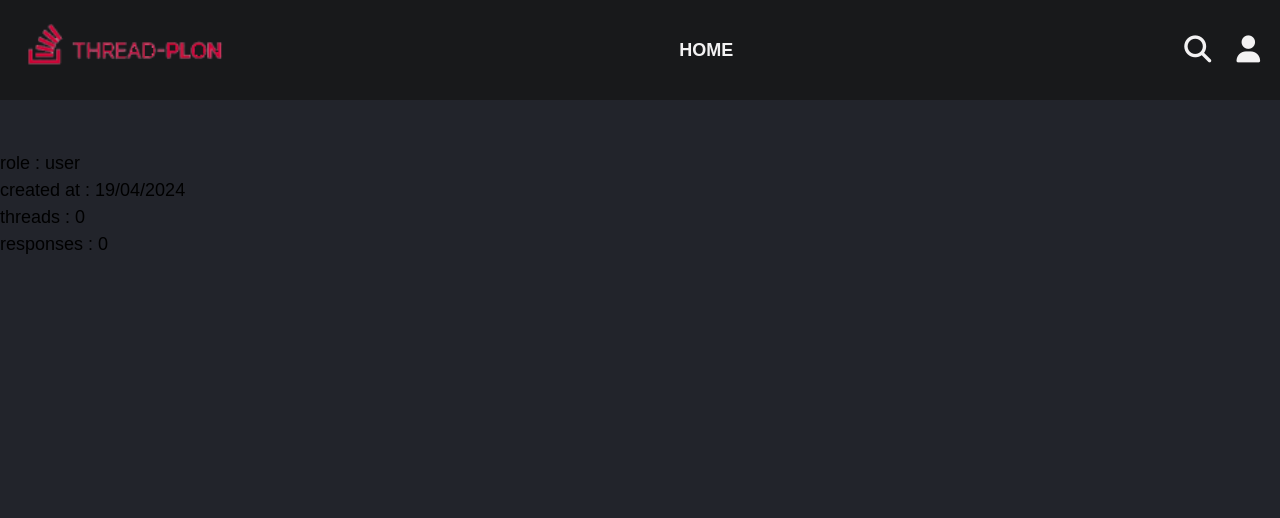
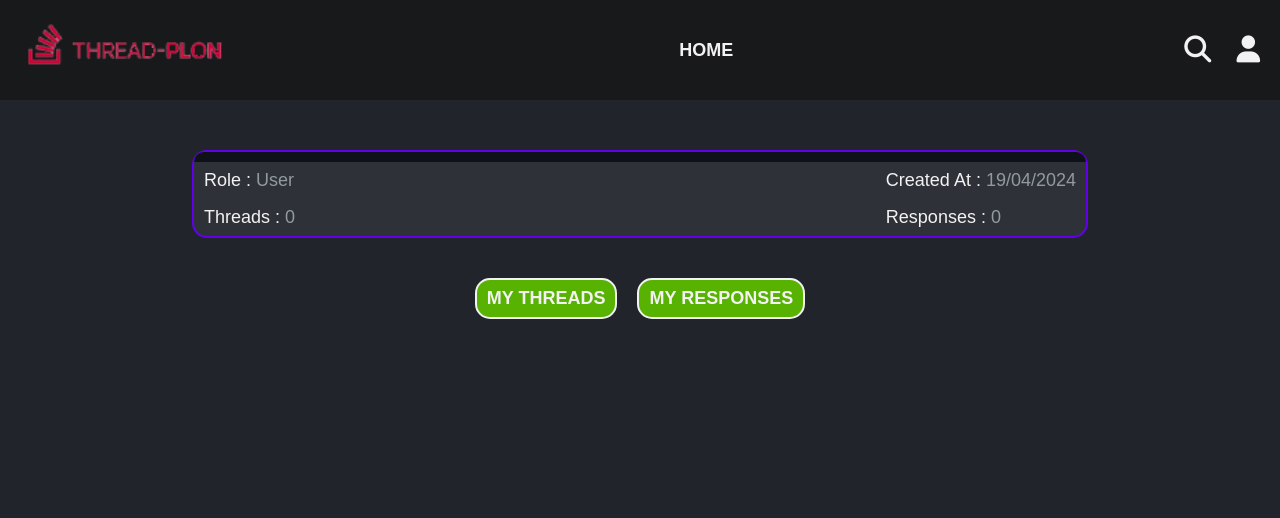
Before and after one commit to M0orph3us/Brief_Six, a Symfony app: template templates/user/index.html.twig in a window 1280 px wide. Shown: the top 518 px of the page. Run offline with Twig, Linux system fonts and the light colour scheme; the template is opened without the code that fills it, so the values that code supplies are empty; style sheets or scripts are compiled from the project's sources; some libraries are stand-ins or nearby versions.

Commit message:
add formType for thread and response, add responses & threads by user on user_profil

```diff
--- /dev/null
+++ b/assets/js/user_profil.js
@@ -0,0 +1,14 @@
+const myThreadsContainer = document.querySelector("#my-threads-container");
+
+const myResponsesContainer = document.querySelector("#my-responses-container");
+const btnAllThreads = document.querySelector("#btn-all-threads");
+btnAllThreads.addEventListener("click", () => {
+  myResponsesContainer.style.display = "none";
+  myThreadsContainer.style.display = "flex";
+});
+
+const btnAllResponses = document.querySelector("#btn-all-responses");
+btnAllResponses.addEventListener("click", () => {
+  myThreadsContainer.style.display = "none";
+  myResponsesContainer.style.display = "flex";
+});
--- a/assets/styles/app.scss
+++ b/assets/styles/app.scss
@@ -221,7 +221,7 @@ header {
 
 main {
   flex: 1;
-  margin-top: 80px;
+  margin-top: 100px;
   .threads-cards-container {
     padding: 20px 0;
     display: grid;
@@ -256,7 +256,7 @@ main {
               cursor: pointer;
               border-radius: 5px;
               border: 2px solid $text-color;
-              padding: 10px 20px;
+              padding: 5px 10px;
               color: $text-color;
               background-color: $crud-color;
               text-transform: uppercase;
@@ -294,7 +294,7 @@ main {
           color: $text-color;
         }
         p {
-          color: $text-color;
+          color: $second-text-color;
           padding: 10px 20px;
         }
         h4,
@@ -318,8 +318,8 @@ main {
               background-color: $crud-color;
               border-radius: 5px;
               border: 2px solid $text-color;
-              padding: 10px 5px;
               a {
+                padding: 2px 10px;
                 cursor: pointer;
                 border: none;
                 color: $text-color;
@@ -367,6 +367,85 @@ main {
       color: $text-color;
       font-weight: bold;
       background-color: $valid-color;
+    }
+  }
+  .profil-card-container {
+    display: flex;
+    justify-content: center;
+    .profil-card {
+      width: 70vw;
+      border: solid 2px $border-color;
+      border-radius: 15px;
+      background-color: $cards-bg-color;
+      h3 {
+        text-align: center;
+        padding: 5px 10px;
+        border-top-left-radius: 15px;
+        border-top-right-radius: 15px;
+        color: $title-color;
+        background-color: $title-cards-bg-color;
+      }
+      p {
+        color: $second-text-color;
+        text-transform: capitalize;
+        padding: 5px 10px;
+        span {
+          color: $text-color;
+        }
+      }
+    }
+  }
+  .btn-profil-container {
+    margin-top: 20px;
+    display: flex;
+    justify-content: center;
+    column-gap: 20px;
+    padding: 20px;
+    button {
+      cursor: pointer;
+      padding: 5px 10px;
+      color: $text-color;
+      background-color: $valid-color;
+      border: solid 2px $text-color;
+      border-radius: 15px;
+      text-transform: uppercase;
+      font-weight: bold;
+    }
+  }
+  .my-threads-container,
+  .my-responses-container {
+    padding: 30px;
+    display: none;
+    flex-direction: column;
+    row-gap: 20px;
+    h2 {
+      color: $text-color;
+      text-align: center;
+      text-transform: capitalize;
+    }
+
+    a > .my-thread-card,
+    .my-response-card {
+      background-color: $cards-bg-color;
+      border: 2px solid $border-color;
+      border-radius: 15px;
+      h3 {
+        text-align: center;
+        border-top-left-radius: 15px;
+        border-top-right-radius: 15px;
+        color: $title-color;
+        background-color: $title-cards-bg-color;
+        text-transform: capitalize;
+      }
+      p {
+        color: $second-text-color;
+        padding: 5px 10px;
+      }
+      p > span {
+        color: $text-color;
+        text-transform: capitalize;
+        font-weight: 900;
+      }
     }
   }
 }
--- a/assets/styles/sass/_desktop.scss
+++ b/assets/styles/sass/_desktop.scss
@@ -60,5 +60,31 @@ main {
       }
     }
   }
+  .profil-card-container {
+    .profil-card {
+      display: grid;
+      justify-content: space-between;
+      grid-template-areas:
+        "title title"
+        "role created"
+        "threads responses";
+    }
+
+    .profil-card > :nth-child(1) {
+      grid-area: title;
+    }
+    .profil-card > :nth-child(2) {
+      grid-area: role;
+    }
+    .profil-card > :nth-child(3) {
+      grid-area: created;
+    }
+    .profil-card > :nth-child(4) {
+      grid-area: threads;
+    }
+    .profil-card > :nth-child(5) {
+      grid-area: responses;
+    }
+  }
 }
 /*//////////////////////////////////// FOOTER ////////////////////////////////////////////*/
--- a/assets/styles/sass/_template.scss
+++ b/assets/styles/sass/_template.scss
@@ -13,7 +13,7 @@
     text-align: center;
   }
   p {
-    color: $text-color;
+    color: $second-text-color;
     padding: 5px 20px;
     span {
       color: $text-color;
--- a/src/Form/RegistrationFormType.php
+++ b/src/Form/RegistrationFormType.php
@@ -10,9 +10,6 @@ use Symfony\Component\Form\Extension\Core\Type\RepeatedType;
 use Symfony\Component\Form\Extension\Core\Type\TextType;
 use Symfony\Component\Form\FormBuilderInterface;
 use Symfony\Component\OptionsResolver\OptionsResolver;
-use Symfony\Component\Validator\Constraints\DateTime;
-use Symfony\Component\Validator\Constraints\Length;
-use Symfony\Component\Validator\Constraints\NotBlank;
 
 class RegistrationFormType extends AbstractType
 {
@@ -29,9 +26,6 @@ class RegistrationFormType extends AbstractType
                 'second_options' => ['label' => 'Repeat Password'],
                 'attr' => ['autocomplete' => 'new-password'],
             ]);
-        // ->add('createdAt', DateTime::class , [
-        //     'value'=>
-        // ]);
     }
 
     public function configureOptions(OptionsResolver $resolver): void
--- a/templates/includes/header.html.twig
+++ b/templates/includes/header.html.twig
@@ -11,7 +11,12 @@
 		<a href="{{ path('home') }}"><img src="{{ asset('imgs/logo_desktop.webp')}}" alt="logo desktop" draggable="false"></a>
 		<ul class="menu-desktop-container">
 			<li>
-				<a href="{{ path('home') }}" data-url="{{ path('home') }}" id="url-home">home</a>
+				{% if app.user %}
+					{% set connected = 'connected' %}
+				{% else %}
+					{% set connected = 'notConnected' %}
+				{% endif %}
+				<a href="{{ path('home') }}" data-url="{{ path('home') }}" data-connected="{{ connected }}" id="url-home">home</a>
 			</li>
 			{% if app.user %}
 				<li>
--- a/templates/threads/index.html.twig
+++ b/templates/threads/index.html.twig
@@ -47,7 +47,7 @@
 						<div class="actions-container">
 							<ul>
 								<li>
-									<button id="btn-reply">reply</button>
+									<button type="button" id="btn-reply">reply</button>
 								</li>
 								<li>
 									<a href="">edit</a>
--- a/templates/user/index.html.twig
+++ b/templates/user/index.html.twig
@@ -2,22 +2,88 @@
 
 {% block title %}Profil
 {% endblock %}
+{% block javascript %}
+	{% block importmap %}
+		{{ parent() }}
+		{{ encore_entry_script_tags('user_profil') }}
+	{% endblock %}
+{% endblock %}
 
 {% block main %}
 	<main>
-		<div class="profil-container">
+		<div class="profil-card-container">
+			<div class="profil-card">
 				<h3>{{ user.username}}</h3>
 				{% if user.roles == ['ROLE_ADMIN'] %}
-				<p>role : admin</p>
+					<p>
+						<span>role :
+						</span>
+						admin</p>
 				{% else %}
-				<p>role : user</p>
+					<p>
+						<span>role :
+						</span>
+						user</p>
 				{% endif %}
-			<p>created at :
+				<p>
+					<span>created at :
+					</span>
 					{{ user.createdAt|date('d/m/Y') }}</p>
-			<p>threads :
+				<p>
+					<span>threads :
+					</span>
 					{{ user.threads|length}}</p>
-			<p>responses :
+				<p>
+					<span>responses :
+					</span>
 					{{ user.responses|length}}</p>
+				{% if app.user %}
+					<a href="{{ path('profil_edit', {id: user.id})}}">edit</a>
+				{% endif %}
+			</div>
+		</div>
+		<div class="btn-profil-container">
+			<button id="btn-all-threads">my threads</button>
+			<button id="btn-all-responses">my responses</button>
+		</div>
+		<div class="my-threads-container" id="my-threads-container">
+			<h2>my threads</h2>
+			{% for thread in threads %}
+				<a href="{{ path('threads', {id: thread.id}) }}">
+					<div class="my-thread-card">
+						<h3>{{ thread.title}}</h3>
+						<p>
+							<span>description :
+							</span>
+							{{ thread.description}}
+						</p>
+					</div>
+				</a>
+			{% endfor %}
+		</div>
+		<div class="my-responses-container" id="my-responses-container">
+			<h2>my responses</h2>
+			{% for response in responses %}
+				<a href="{{ path('threads', {id: response.threads.id }) }}">
+					<div class="my-response-card">
+						<h3>
+							<span>thread title :
+							</span>
+							{{ response.threads.title}}
+						</h3>
+						<p>
+							<span>thread description :
+							</span>
+							{{ response.threads.description}}
+						</p>
+						<p>
+							<span>response :
+							</span>
+							{{ response.body}}
+						</p>
+					</div>
+				</a>
+			{% endfor %}
 		</div>
 	</main>
 {% endblock %}
--- a/webpack.config.js
+++ b/webpack.config.js
@@ -21,6 +21,7 @@ Encore
    * and one CSS file (e.g. app.css) if your JavaScript imports CSS.
    */
   .addEntry("app", "./assets/app.js")
+  .addEntry("user_profil", "./assets/js/user_profil.js")
 
   // When enabled, Webpack "splits" your files into smaller pieces for greater optimization.
   .splitEntryChunks()
```
Also changed, not shown: assets/js/navbar.js (+7 -1 lines), src/Controller/UserController.php (+34 -4 lines), src/Form/ResponseFormType.php (added, +25 -0 lines), src/Form/ThreadFormType.php (added, +35 -0 lines), src/Form/UserFormType.php (added, +27 -0 lines), importmap.php (line endings or trailing spaces). Lines whose indentation alone changed are shown as unchanged.
